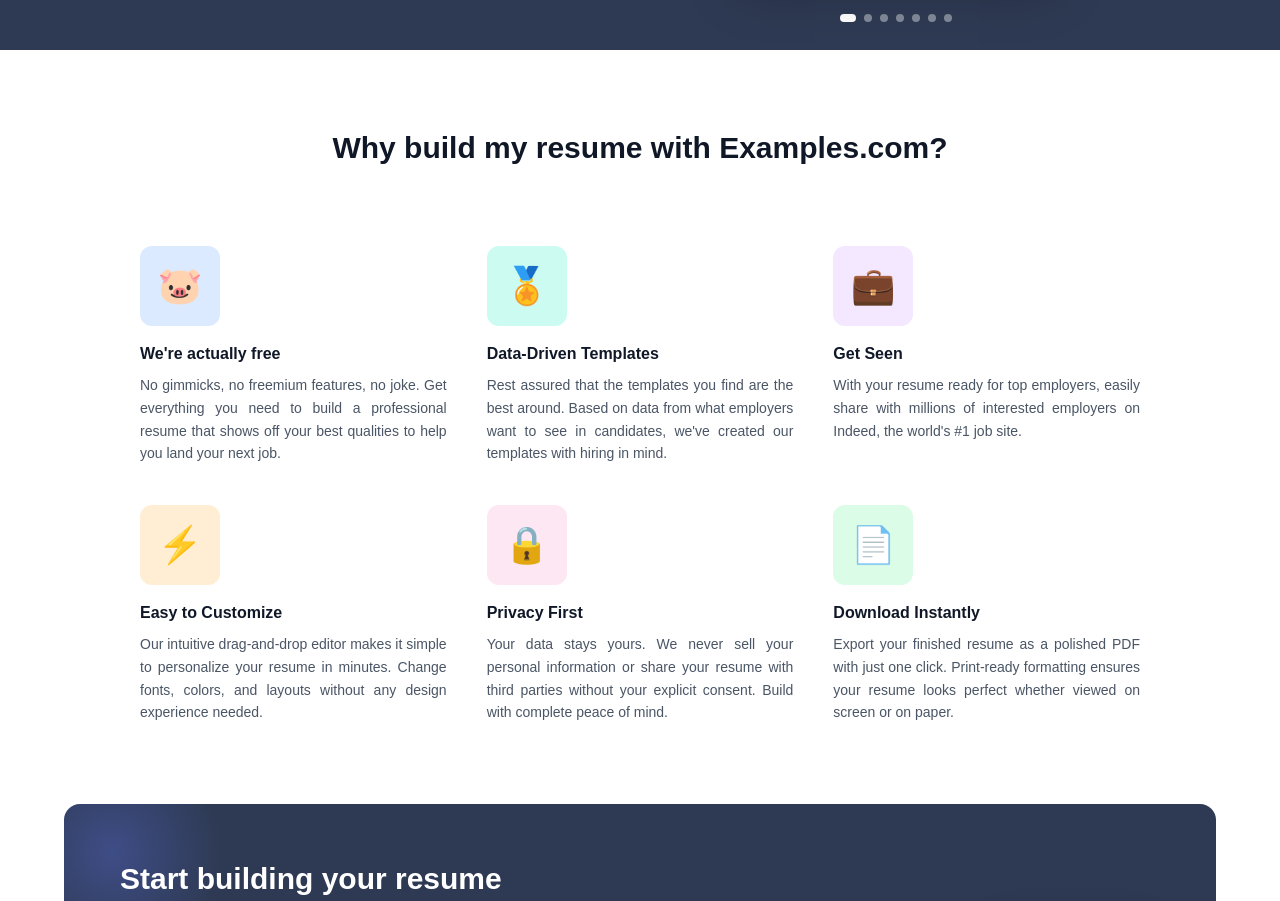
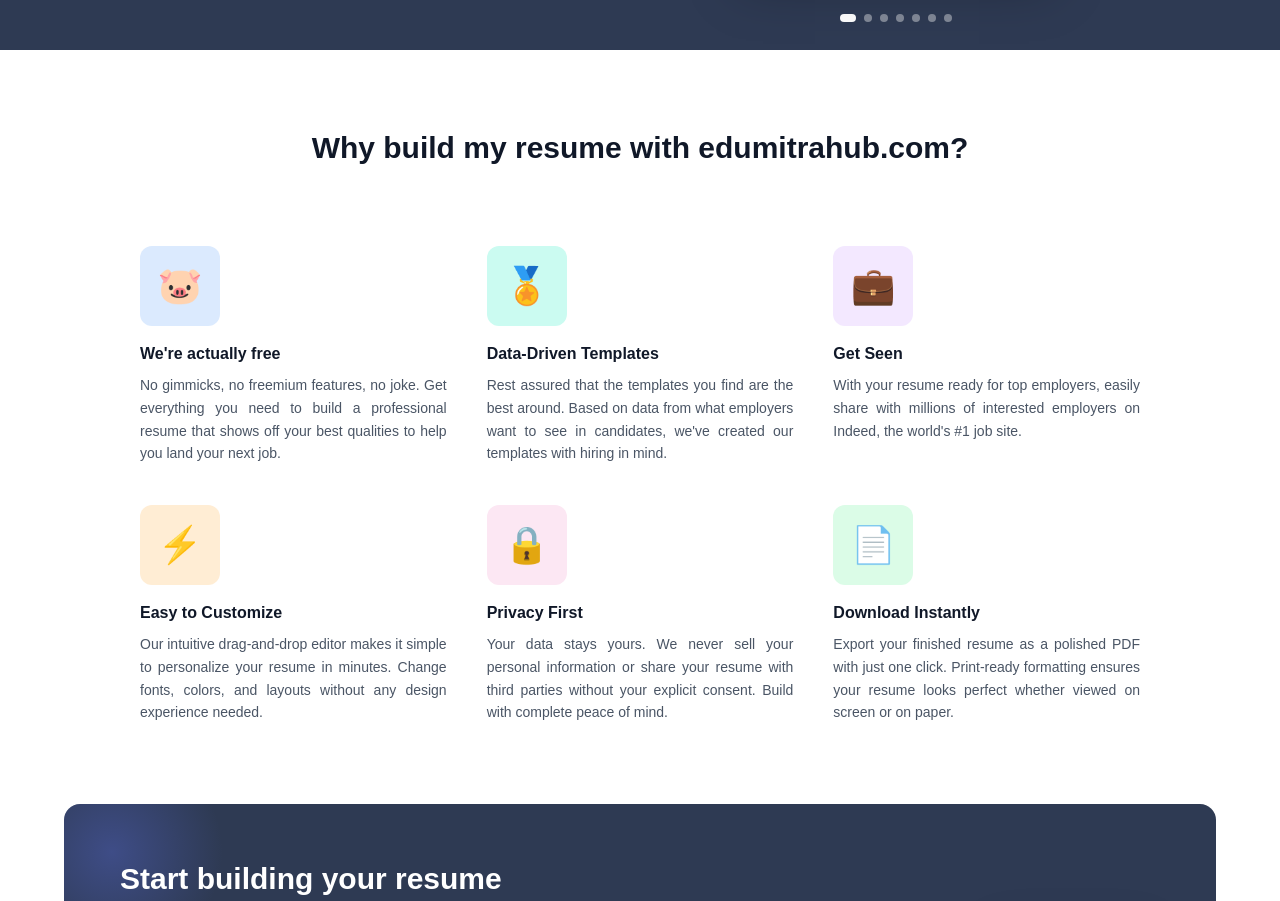
Before and after one commit to vikaskumar12n/RB_Frontend, a React (Vite) app: page / in a window 1280 px wide. Shown: the part 2684-3585 px from the top of the page. Built offline with nearby package versions, Linux system fonts and the light colour scheme.

Commit message:
new chnages

```diff
--- a/src/component/LandingPage/servicesSection.jsx
+++ b/src/component/LandingPage/servicesSection.jsx
@@ -43,7 +43,7 @@
   return (
     <section className="py-20 px-3 text-center max-w-5xl mx-auto">
       <h2 className="text-3xl font-bold text-gray-900 mb-12">
-        Why build my resume with Examples.com?
+        Why build my resume with edumitrahub.com?
       </h2>
       <div className="mt-20 grid grid-cols-1 md:grid-cols-3 gap-10 text-left">
         {features.map(({ emoji, bg, title, desc }) => (
```
